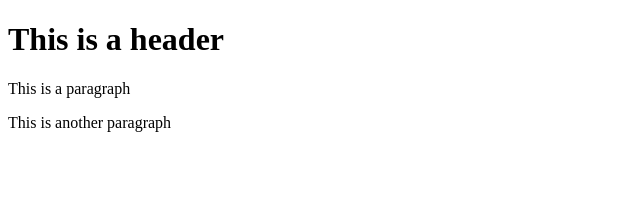
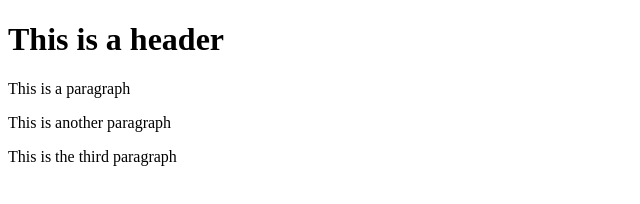
Before and after one commit to saadmateen/git-myApp, a website: page index.html in a window 1280 px wide. Shown: the whole page, without its empty margins (0-640 px from the left). Drawn offline with Linux system fonts and the light colour scheme.

Commit message:
Fourth Commit

```diff
--- a/index.html
+++ b/index.html
@@ -6,5 +6,6 @@
         <h1>This is a header</h1>
         <p>This is a paragraph</p>
         <p>This is another paragraph</p>
+        <p>This is the third paragraph</p>
     </body>
 </html>
```
Also changed, not shown: package.json (added, +24 -0 lines), 1 other file.
